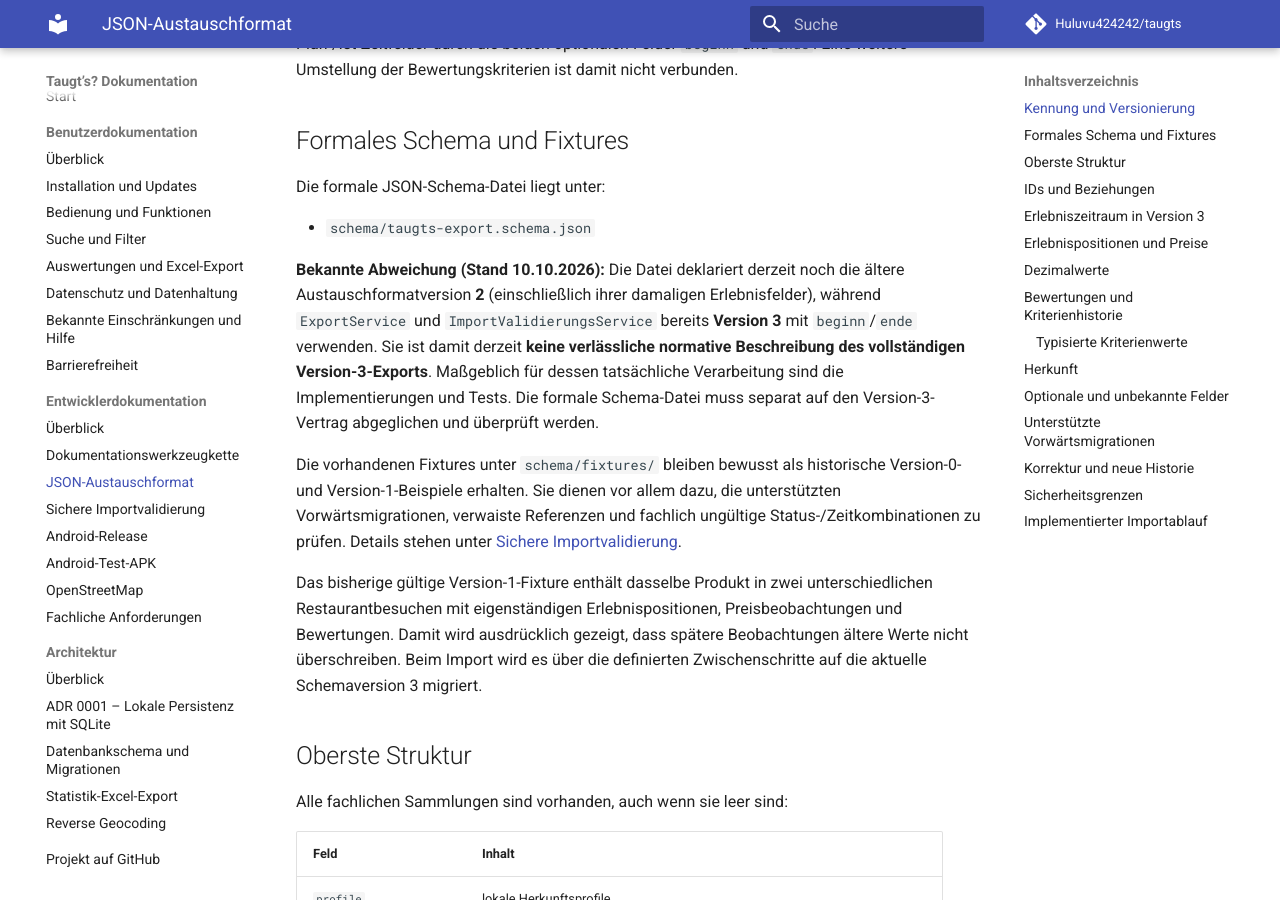
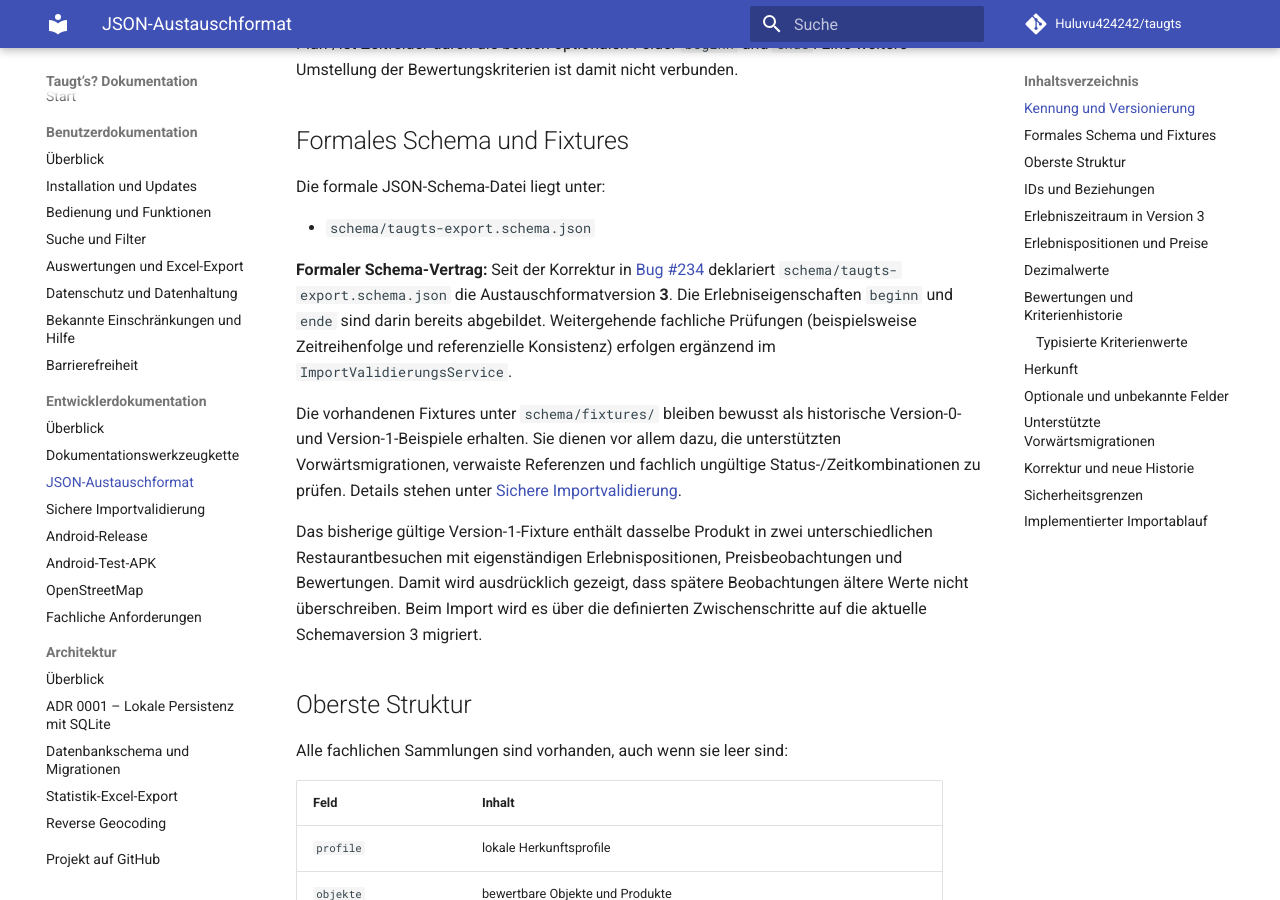
Before and after one commit to Huluvu424242/taugts, an MkDocs documentation site: the page built from docs/entwicklung/austauschformat.md, in a window 1280 px wide and 900 px high, scrolled down 931 px. Built offline with MkDocs 1.6.1 and Material for MkDocs 9.7.7, drawn with Linux system fonts in a browser that asks for light colours; comment, search, counter and statistics services are not loaded.

Commit message:
docs(#234): Veraltete Schema-Warnung nach Version-3-Fix entfernen

```diff
--- a/docs/entwicklung/austauschformat.md
+++ b/docs/entwicklung/austauschformat.md
@@ -31,7 +31,7 @@ Die formale JSON-Schema-Datei liegt unter:
 
 - `schema/taugts-export.schema.json`
 
-**Bekannte Abweichung (Stand 10.10.2026):** Die Datei deklariert derzeit noch die ältere Austauschformatversion **2** (einschließlich ihrer damaligen Erlebnisfelder), während `ExportService` und `ImportValidierungsService` bereits **Version 3** mit `beginn`/`ende` verwenden. Sie ist damit derzeit **keine verlässliche normative Beschreibung des vollständigen Version-3-Exports**. Maßgeblich für dessen tatsächliche Verarbeitung sind die Implementierungen und Tests. Die formale Schema-Datei muss separat auf den Version-3-Vertrag abgeglichen und überprüft werden.
+**Formaler Schema-Vertrag:** Seit der Korrektur in [Bug #234](https://github.com/Huluvu424242/taugts/issues/234) deklariert `schema/taugts-export.schema.json` die Austauschformatversion **3**. Die Erlebniseigenschaften `beginn` und `ende` sind darin bereits abgebildet. Weitergehende fachliche Prüfungen (beispielsweise Zeitreihenfolge und referenzielle Konsistenz) erfolgen ergänzend im `ImportValidierungsService`.
 
 Die vorhandenen Fixtures unter `schema/fixtures/` bleiben bewusst als historische Version-0- und Version-1-Beispiele erhalten. Sie dienen vor allem dazu, die unterstützten Vorwärtsmigrationen, verwaiste Referenzen und fachlich ungültige Status-/Zeitkombinationen zu prüfen. Details stehen unter [Sichere Importvalidierung](importvalidierung.md).
 
```
